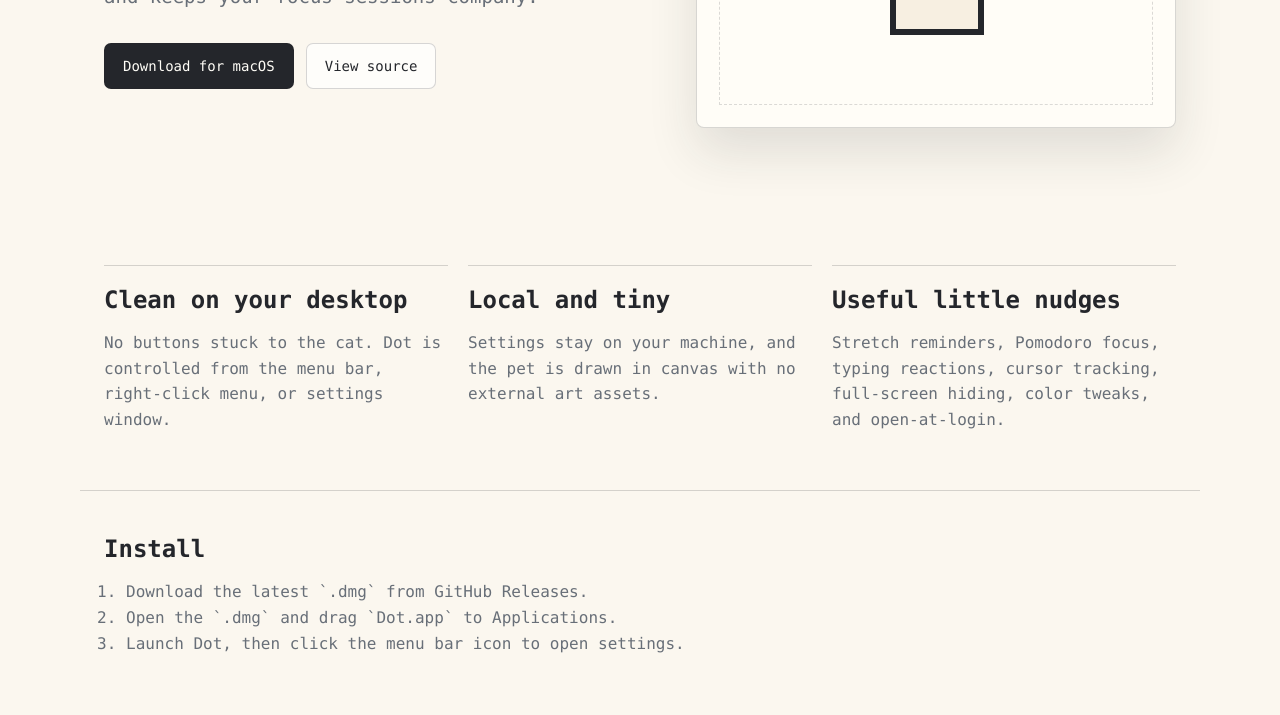
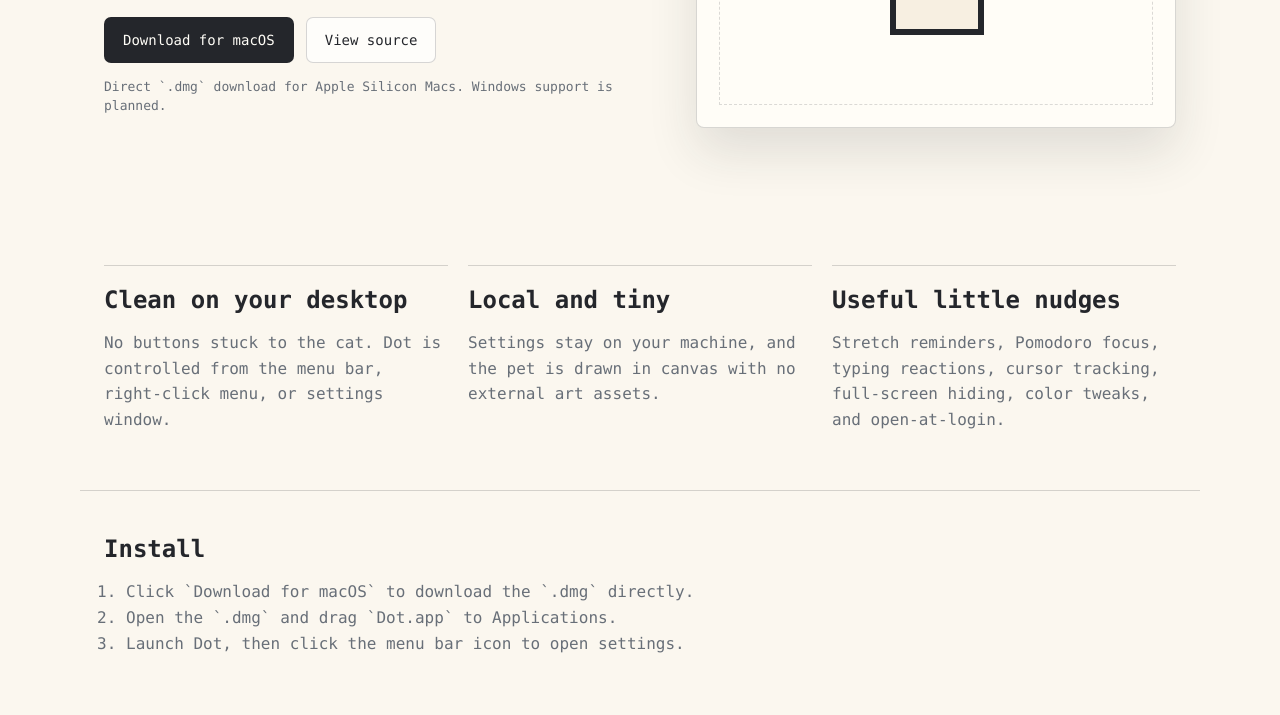
Before and after one commit to Anshumaan657/Dot, an Electron app: page site/index.html in a window 1280 px wide. Shown: the part 449-1164 px from the top of the page. Drawn offline with Linux system fonts and the light colour scheme.

Commit message:
Make macOS download direct

```diff
--- a/site/index.html
+++ b/site/index.html
@@ -24,9 +24,10 @@
           <h1>Dot</h1>
           <p class="lede">A tiny pixel cat that lives on your Mac, watches your cursor, reminds you to stretch, and keeps your focus sessions company.</p>
           <div class="actions">
-            <a class="primary" href="https://github.com/Anshumaan657/Dot/releases/latest">Download for macOS</a>
+            <a class="primary" href="https://github.com/Anshumaan657/Dot/releases/latest/download/Dot-0.1.0-arm64.dmg">Download for macOS</a>
             <a class="secondary" href="https://github.com/Anshumaan657/Dot">View source</a>
           </div>
+          <p class="availability">Direct `.dmg` download for Apple Silicon Macs. Windows support is planned.</p>
         </div>
 
         <div class="preview" aria-label="Dot pixel cat preview">
@@ -67,7 +68,7 @@
       <section id="install" class="install">
         <h2>Install</h2>
         <ol>
-          <li>Download the latest `.dmg` from GitHub Releases.</li>
+          <li>Click `Download for macOS` to download the `.dmg` directly.</li>
           <li>Open the `.dmg` and drag `Dot.app` to Applications.</li>
           <li>Launch Dot, then click the menu bar icon to open settings.</li>
         </ol>
--- a/site/styles.css
+++ b/site/styles.css
@@ -92,6 +92,14 @@ h2 {
   flex-wrap: wrap;
   gap: 12px;
   margin-top: 32px;
+}
+
+.availability {
+  max-width: 520px;
+  margin: 14px 0 0;
+  color: var(--muted);
+  font-size: 13px;
+  line-height: 1.5;
 }
 
 .primary,
```
